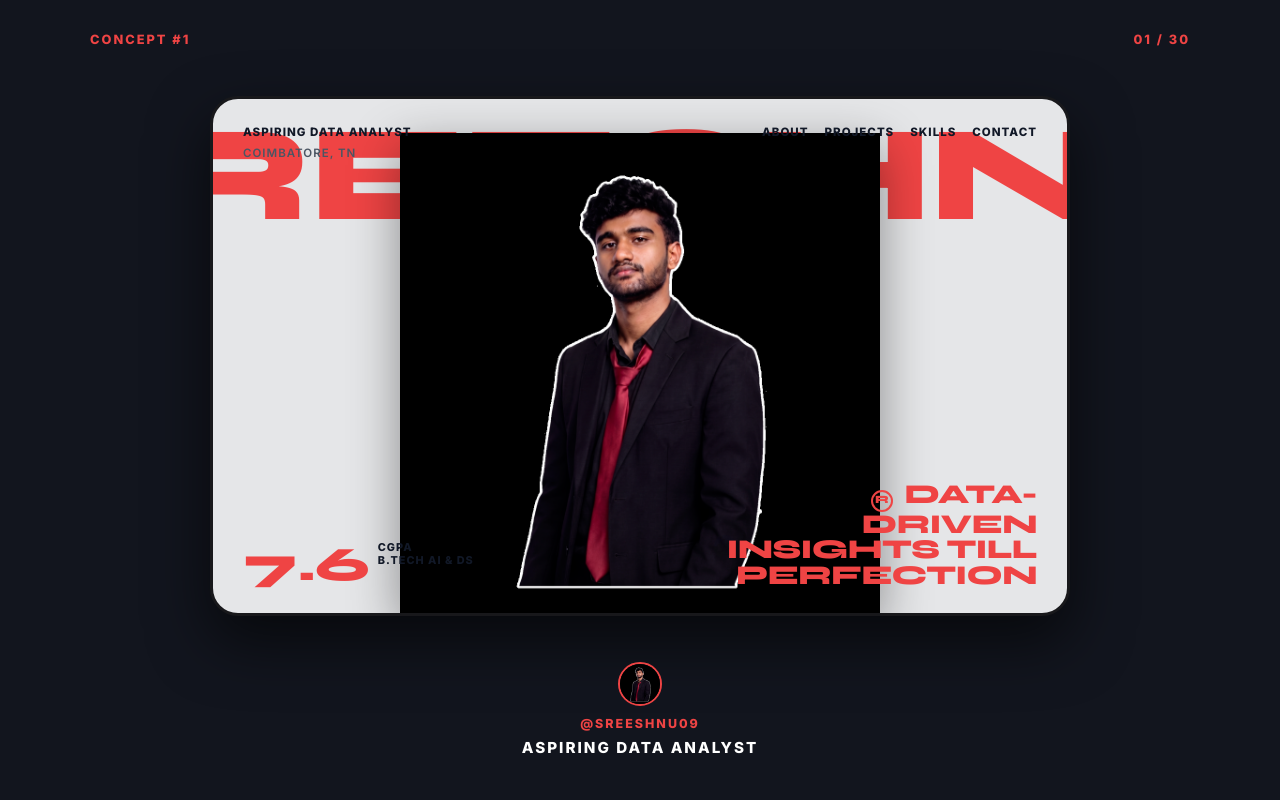
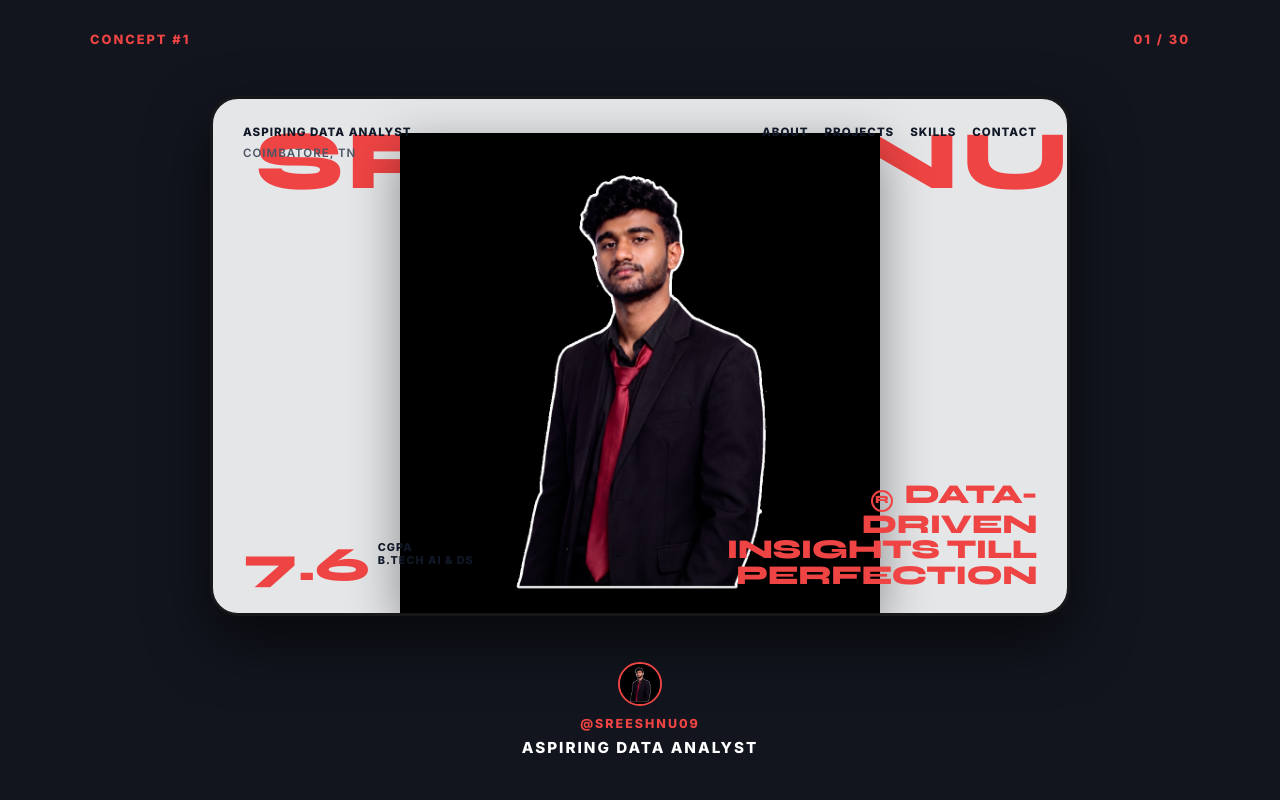
Before and after one commit to sreeshnusa/sreeshnu.portfolio, a website: page index.html in a window 1280 px wide. Shown: the top 800 px of the page. Drawn offline with Linux system fonts and the light colour scheme.

Commit message:
Fix transparent PNG cutout removing dark box and fit SREESHNU title 100 percent inside card

```diff
--- a/index.html
+++ b/index.html
@@ -44,7 +44,7 @@
         <div class="mason-giant-title">SREESHNU</div>
 
         <!-- Transparent Cutout Body Shape Portrait -->
-        <img src="assets/images/hero-person-transparent.png?v=8" alt="Sreeshnu S A" class="mason-portrait-img">
+        <img src="assets/images/hero-person-transparent.png?v=9" alt="Sreeshnu S A" class="mason-portrait-img">
 
         <!-- Card Top Row Content -->
         <div class="mason-card-top-row">
--- a/style.css
+++ b/style.css
@@ -201,17 +201,19 @@ img {
 /* Giant Red Title Behind Person */
 .mason-giant-title {
   position: absolute;
-  top: 15px;
+  top: 25px;
   left: 50%;
   transform: translateX(-50%);
   font-family: var(--font-heading);
-  font-size: 8.5rem;
+  font-size: 5.2rem;
   font-weight: 900;
   text-transform: uppercase;
-  letter-spacing: -2px;
+  letter-spacing: 0.04em;
   color: var(--primary-accent);
   line-height: 0.9;
   white-space: nowrap;
+  width: 90%;
+  text-align: center;
   user-select: none;
   pointer-events: none;
   z-index: 1;
```
